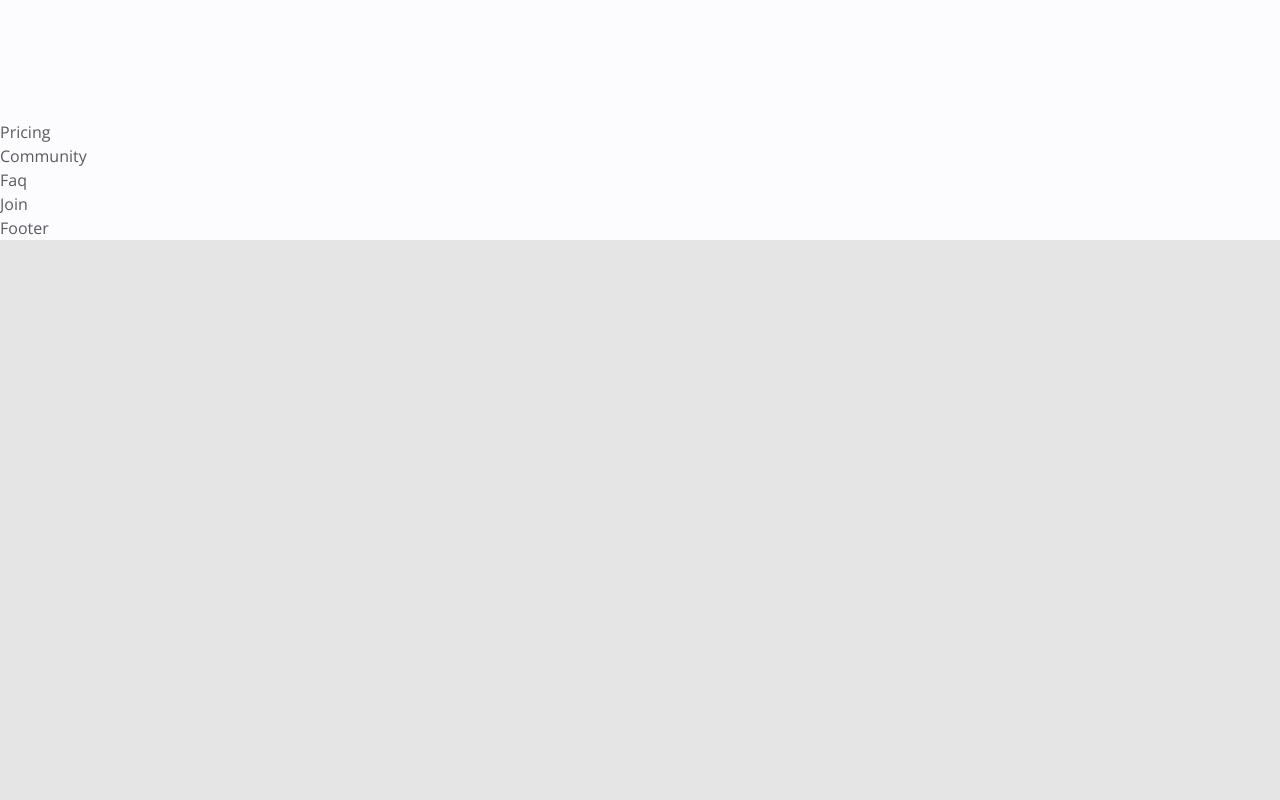
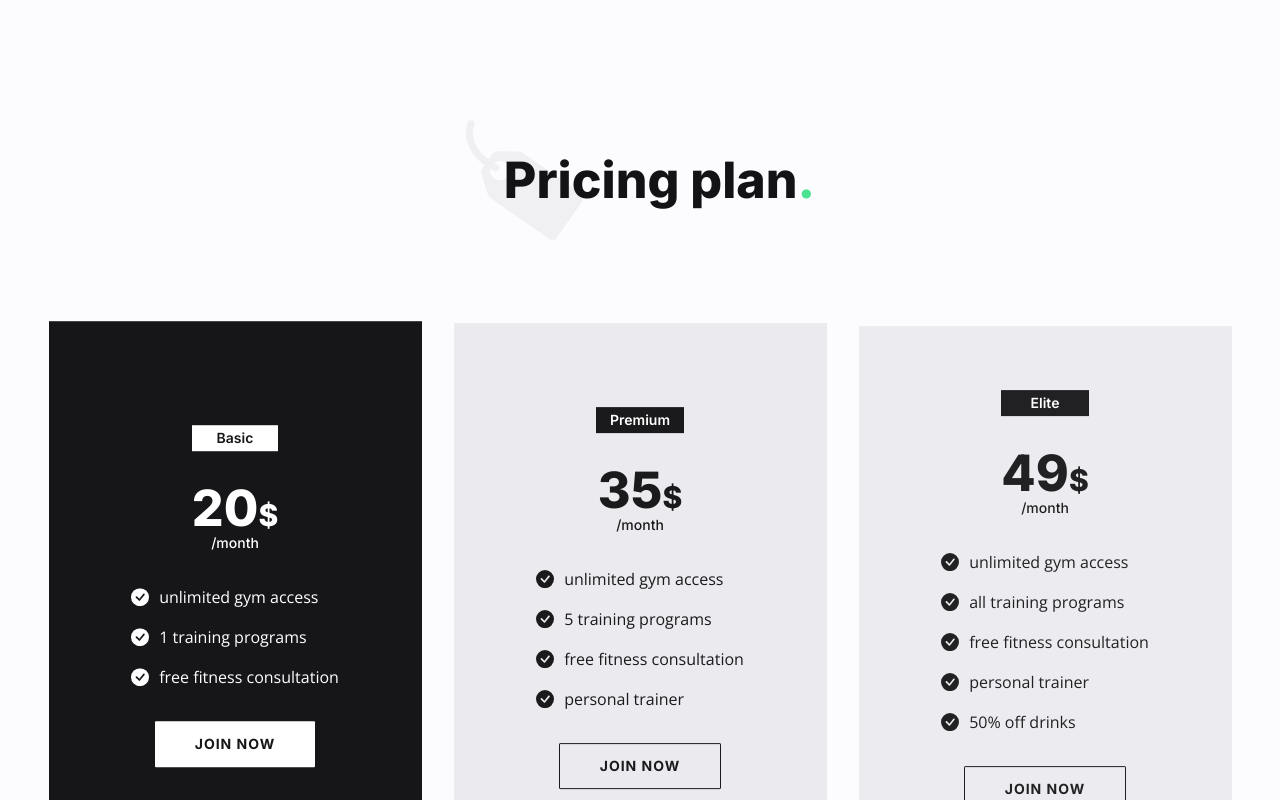
Before and after one commit to terrorbladegodlike/GYMme, a React (Create React App) app: page / in a window 1280 px wide. Shown: the part 2140-2940 px from the top of the page. Before the commit the page ends 2380 px from the top, so only its background shows below. Built offline with nearby package versions, Linux system fonts and the light colour scheme; the HTML template or start-up script is replaced by a standard one.

Commit message:
Adding a "Pricing" and "PlanList" components.
Addition of "Pricing" and "PlanList" components. Added workout plan selection with "useState" and added animation with "data-aos".

```diff
--- a/src/components/PlanList.jsx
+++ b/src/components/PlanList.jsx
@@ -1,8 +1,92 @@
-import React from 'react'
+import React, { useState } from 'react'
 
-const PlanList = () => {
+// Import Icons
+import { BsCheckCircleFill } from 'react-icons/bs'
+
+const PlanList = ({ plans }) => {
+
+  // Index State
+  const [index, setIndex] = useState(0)
+
   return (
-    <div>PlanList</div>
+    <div className='flex flex-col lg:flex-row items-center justify-center max-w-[1280px] mx-auto gap-y-4 cursor-pointer'>
+      {plans.map((plan, currentIndex) => {
+        // Destucrute plan
+        const { name, price, list, delay } = plan
+        return (
+          <div
+            onClick={() => setIndex(currentIndex)}
+            className='w-full md:max-w-[620px] lg:max-w-[405px] rounded-sm px-4 lg:min-h-[550px]'
+            key={currentIndex}
+            data-aos='fade-up'
+            data-aos-offset='200'
+            data-aos-delay={delay}
+          >
+            <div className={`${currentIndex === index
+              ? 'bg-neutral-500 text-white'
+              : 'bg-neutral-400/10 text-neutral-500'
+              } flex justify-center items-center py-[40px] px-[30px] lg:min-h-[550px] transition duration-100`}
+            >
+              <div className='flex flex-row lg:flex-col gap-x-8 gap-y-8 lg:gap-x-0 items-center'>
+                {/* Name & Price Wrapper */}
+                <div>
+                  {/* Name */}
+                  <div className={`${currentIndex === index
+                    ? 'bg-white text-neutral-500'
+                    : 'bg-neutral-500 text-white'
+                    } h-[26px] font-primary text-sm font-semibold min-w-min mx-auto px-[14px] flex items-center justify-center mb-8`}
+                  >
+                    {name}
+                  </div>
+                  {/* Price */}
+                  <div className='text-[40px] lg:text-[50px] font-primary font-extrabold text-center flex flex-col items-center justify-center'>
+                    <div className='leading-none'>
+                      <span className='tracking-[0.1px]'>
+                        {price}
+                      </span>
+                      <span className='text-[30px] font-extrabold'>
+                        $
+                      </span>
+                    </div>
+                    <span className='text-sm font-medium'>
+                      /month
+                    </span>
+                  </div>
+                </div>
+                {/* List & BTN Wrapper */}
+                <div>
+                  {/* List */}
+                  <ul className='flex flex-col gap-y-4 mb-8'>
+                    {list.map((item, idx) => {
+                      return (
+                        <li
+                          className='flex items-center gap-x-[10px]'
+                          key={idx}
+                        >
+                          <BsCheckCircleFill className='text-lg' />
+                          <div>
+                            {item.name}
+                          </div>
+                        </li>
+                      )
+                    })}
+                  </ul>
+                  {/* BTN */}
+                  <button
+                    className={`${currentIndex === index
+                      ? 'bg-white text-neutral-500'
+                      : 'border border-neutral-500'
+                      } btn btn-lg rounded-[1px] lg:mx-auto`}
+                  >
+                    Join now
+                  </button>
+                </div>
+              </div>
+            </div>
+          </div>
+        )
+      })}
+    </div>
   )
 }
 
--- a/src/components/Pricing.jsx
+++ b/src/components/Pricing.jsx
@@ -1,8 +1,34 @@
 import React from 'react'
 
+// Import Data
+import { pricing } from '../data'
+
+// Import Components
+import PlanList from './PlanList';
+
 const Pricing = () => {
+
+  // Destructure Pricing Data
+  const { icon, title, plans } = pricing
+
   return (
-    <div>Pricing</div>
+    <section className='section'>
+      {/* Section Title */}
+      <div
+        data-aos='fade-up'
+        data-aos-offset='200'
+        data-aos-delay='200'
+        className='section-title-group max-w-[540px] mx-auto px-4 lg:px-0'
+      >
+        <img src={icon} alt="icon" />
+        <h2 className='h2 section-title'>
+          {title}
+          <span className='text-primary-200'>.</span>
+        </h2>
+      </div>
+      {/* Plan List */}
+      <PlanList plans={plans} />
+    </section>
   )
 }
 
```
